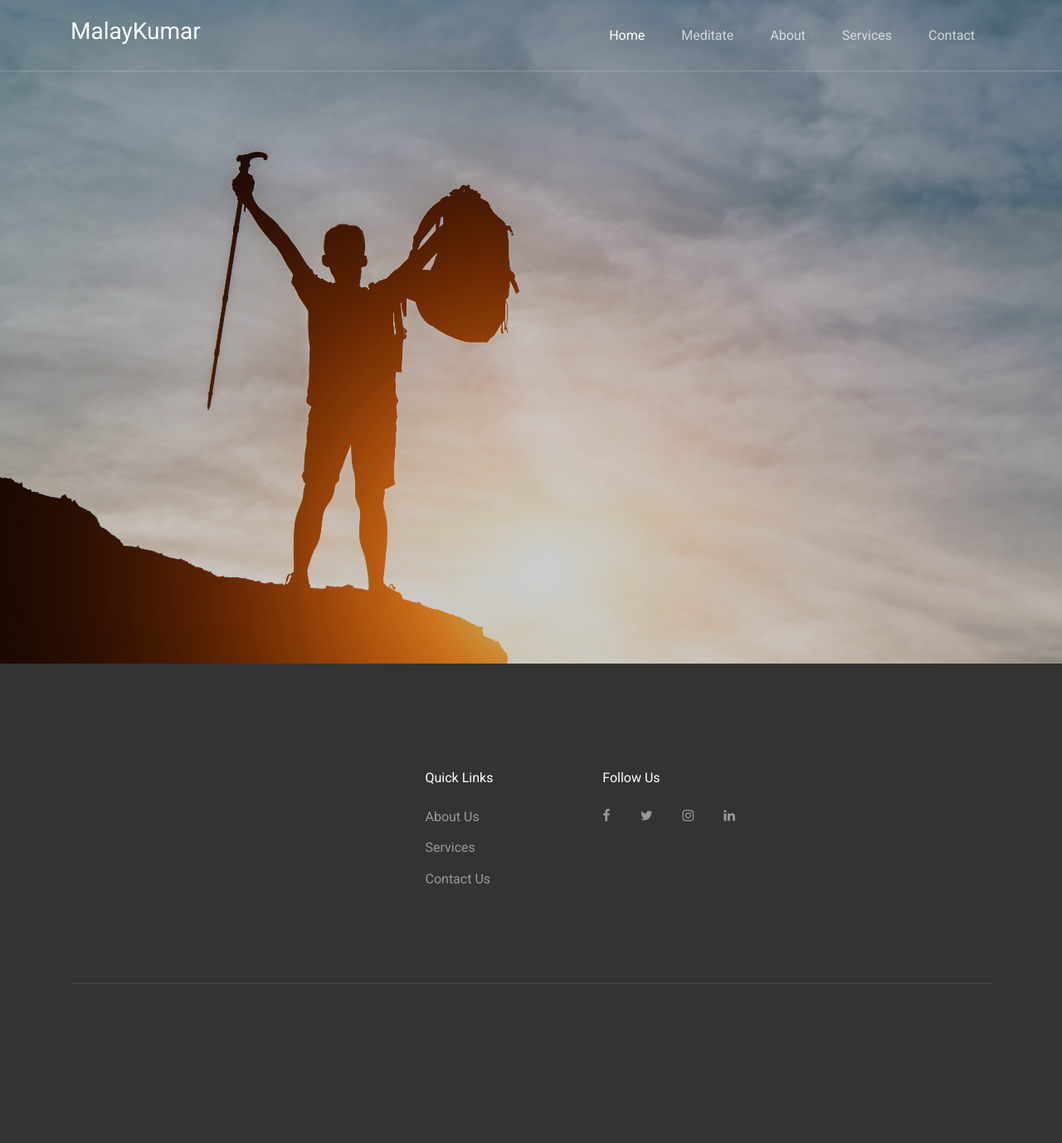
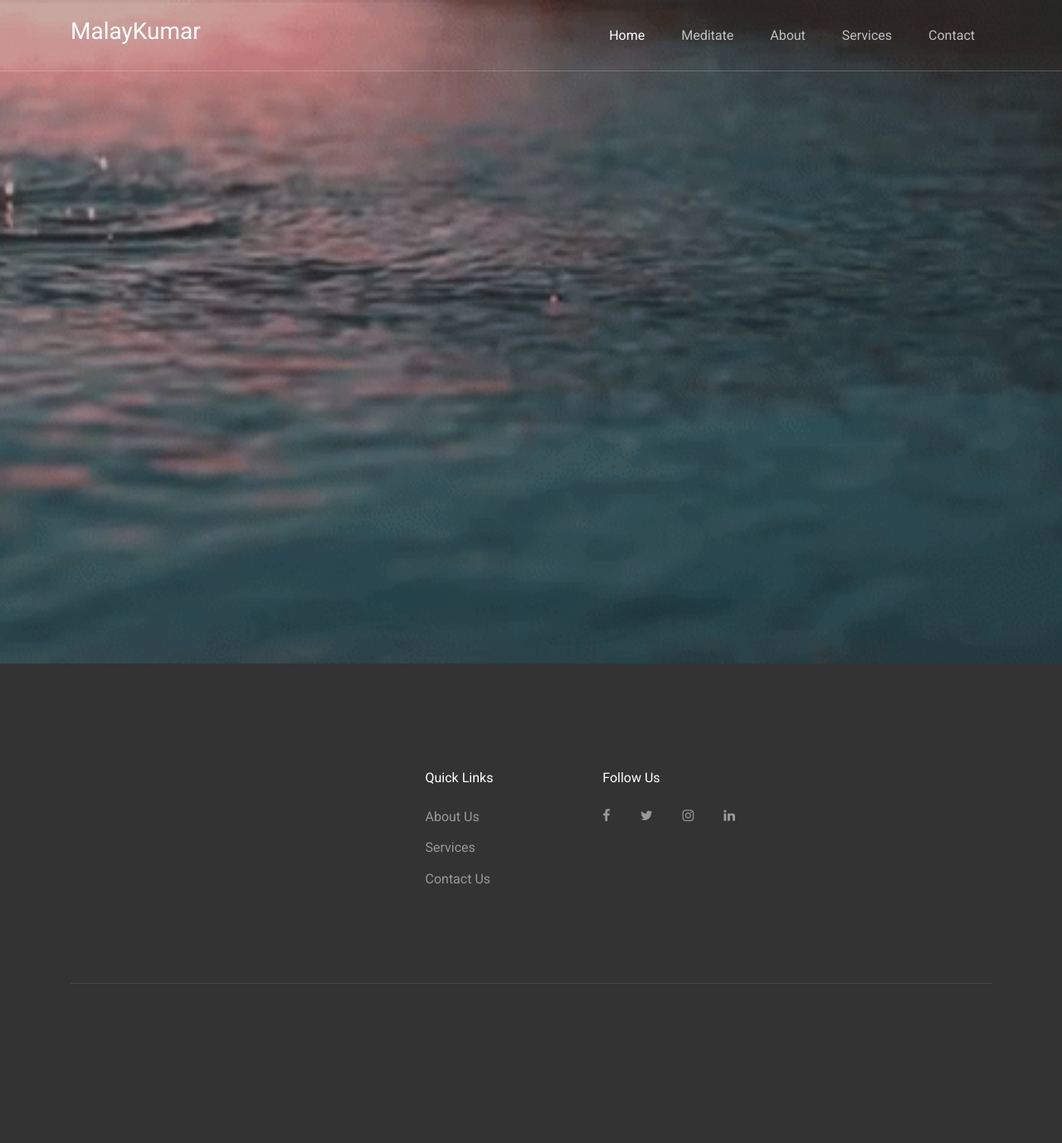
Before and after one commit to ninadsumant/malaykumar, a Flask app: page /breath in a window 1280 px wide. Shown: the whole page at 83% size. Run offline with Flask 2, Linux system fonts and the light colour scheme; some libraries are stand-ins or nearby versions; some web fonts are replaced.

Commit message:
minor changes

```diff
--- a/static/css/medistyle.css
+++ b/static/css/medistyle.css
@@ -5,6 +5,7 @@
 }
 
 .app {
+  height: 100vh;
   display: flex;
   justify-content: space-evenly;
   align-items: center;
--- a/templates/breath.html
+++ b/templates/breath.html
@@ -70,7 +70,7 @@
 
 
 
-    <div class="site-blocks-cover overlay" style="background-image: url(static/images/19694.jpg);" data-aos="fade" id="home-section">
+    <div class="site-blocks-cover overlay" style="background-image: url(static/images/rain.gif);" data-aos="fade" id="home-section">
       <div class="container">
         <div class="row">
 
--- a/templates/meditation.html
+++ b/templates/meditation.html
@@ -2,7 +2,7 @@
 <html lang="en">
   <head>
     <meta charset="UTF-8" />
-    <meta name="viewport" content="width=device-width, initial-scale=1.0" />
+    <meta name="viewport" content="width=device-width, initial-scale=1, shrink-to-fit=no">
     <meta http-equiv="X-UA-Compatible" content="ie=edge" />
     <link href="https://fonts.googleapis.com/css?family=Montserrat" rel="stylesheet">
     <link rel="stylesheet" href="{{ url_for('static', filename='css/medistyle.css') }}">
```
Also changed, not shown: static/images/rain.gif (added).
